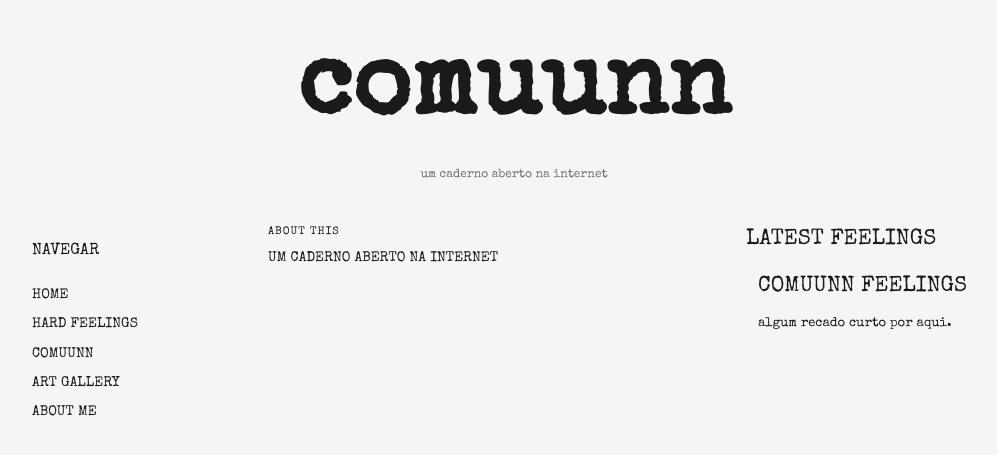
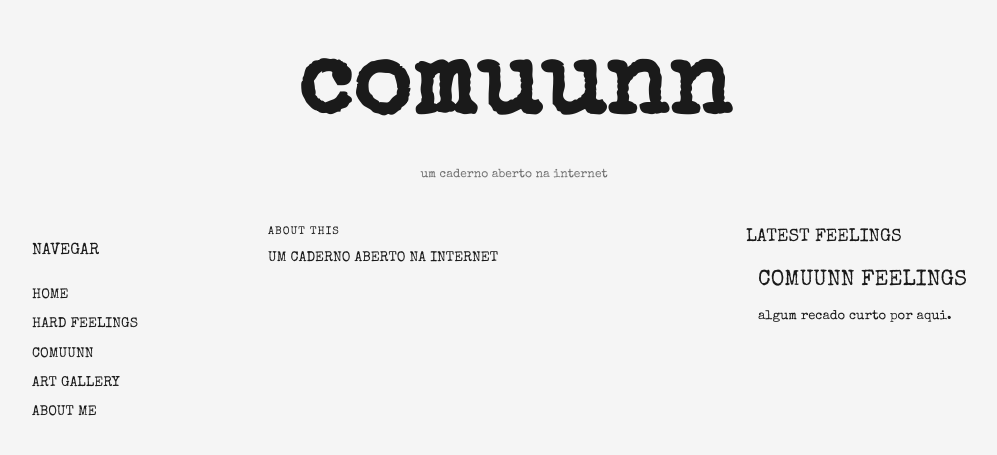
Before and after one commit to guiolhermer/comuunn, a Jekyll site: the page built from index.html, in a window 1280 px wide. Shown: the top 455 px of the page, without its empty margins (126-1123 px from the left). Built offline with Jekyll 4.4.1, drawn with Linux system fonts in a browser that asks for light colours.

Commit message:
fix: reduce font sizes for titulo-latest-feelings and titulo-dizer-esquerda sections

```diff
--- a/assets/style.css
+++ b/assets/style.css
@@ -319,14 +319,14 @@ a:hover {
 
 .titulo-latest-feelings {
   font-family: 'Special Elite', proportional;
-  font-size: 22px;
+  font-size: 18px;
   margin: 0;
 }
 
 .titulo-dizer-esquerda {
   font-family: 'Special Elite', proportional;
   text-align: left;
-  font-size: 16px;
+  font-size: 14px;
   margin: 0;
   color: var(--ink);
   margin:
```
